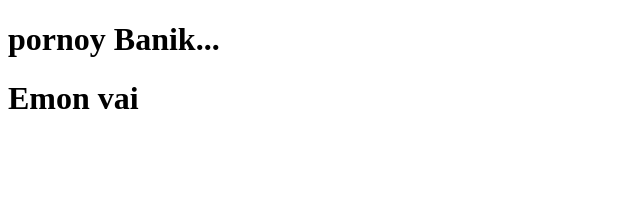
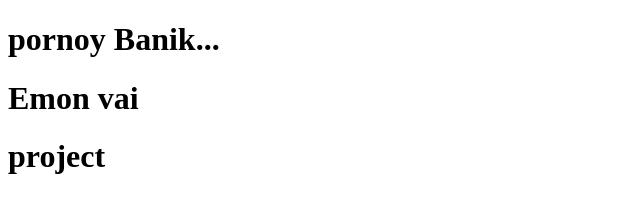
Before and after one commit to pronoybanik/git-file, a plain HTML site: page index.html in a window 1280 px wide. Shown: the whole page, without its empty margins (0-640 px from the left). Drawn offline with Linux system fonts and the light colour scheme.

Commit message:
commit one

```diff
--- a/index.html
+++ b/index.html
@@ -11,6 +11,7 @@
 <body>
     <h1>pornoy Banik...</h1>
     <h1>Emon vai</h1>
+    <h1>project </h1>
 </body>
 
 </html>
```
